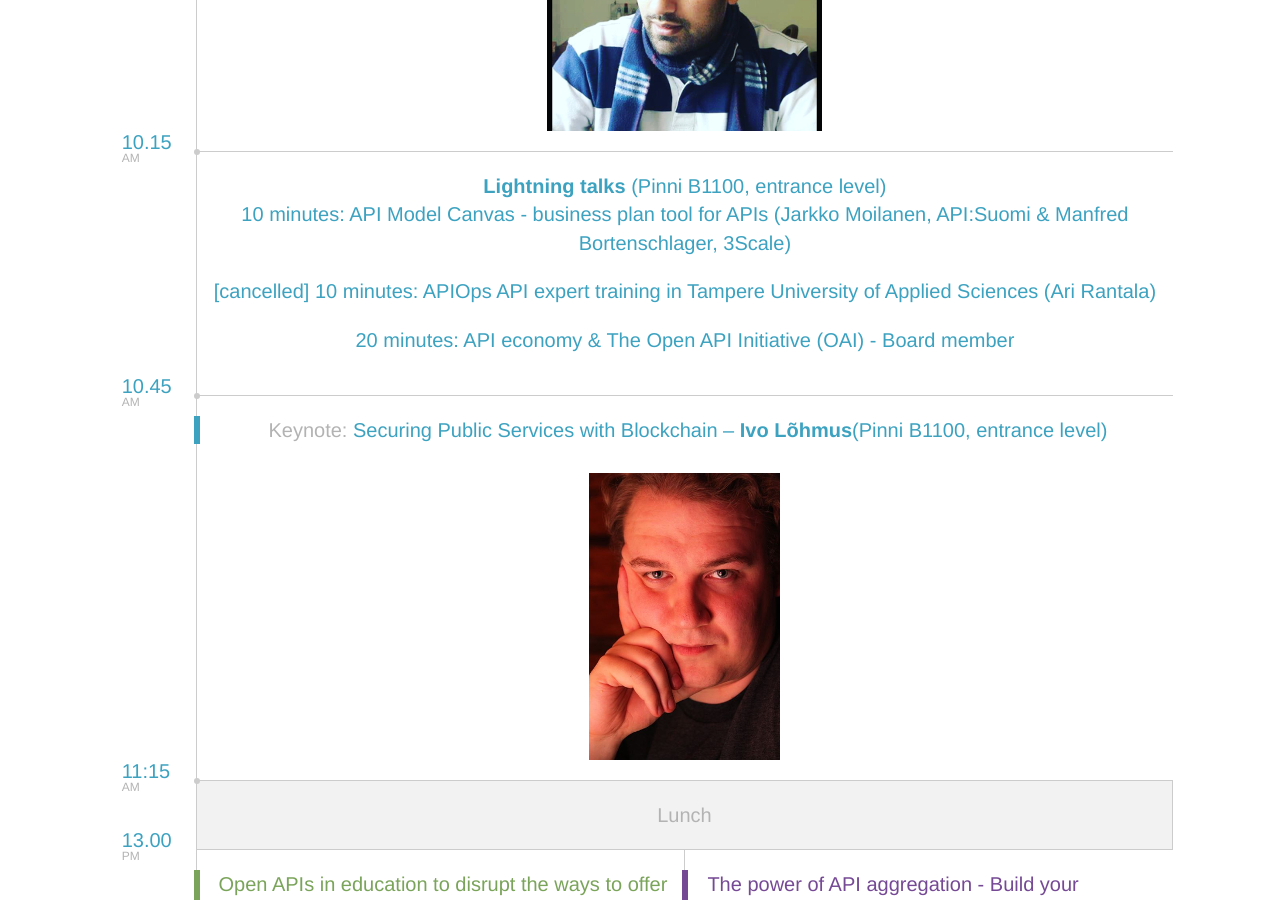
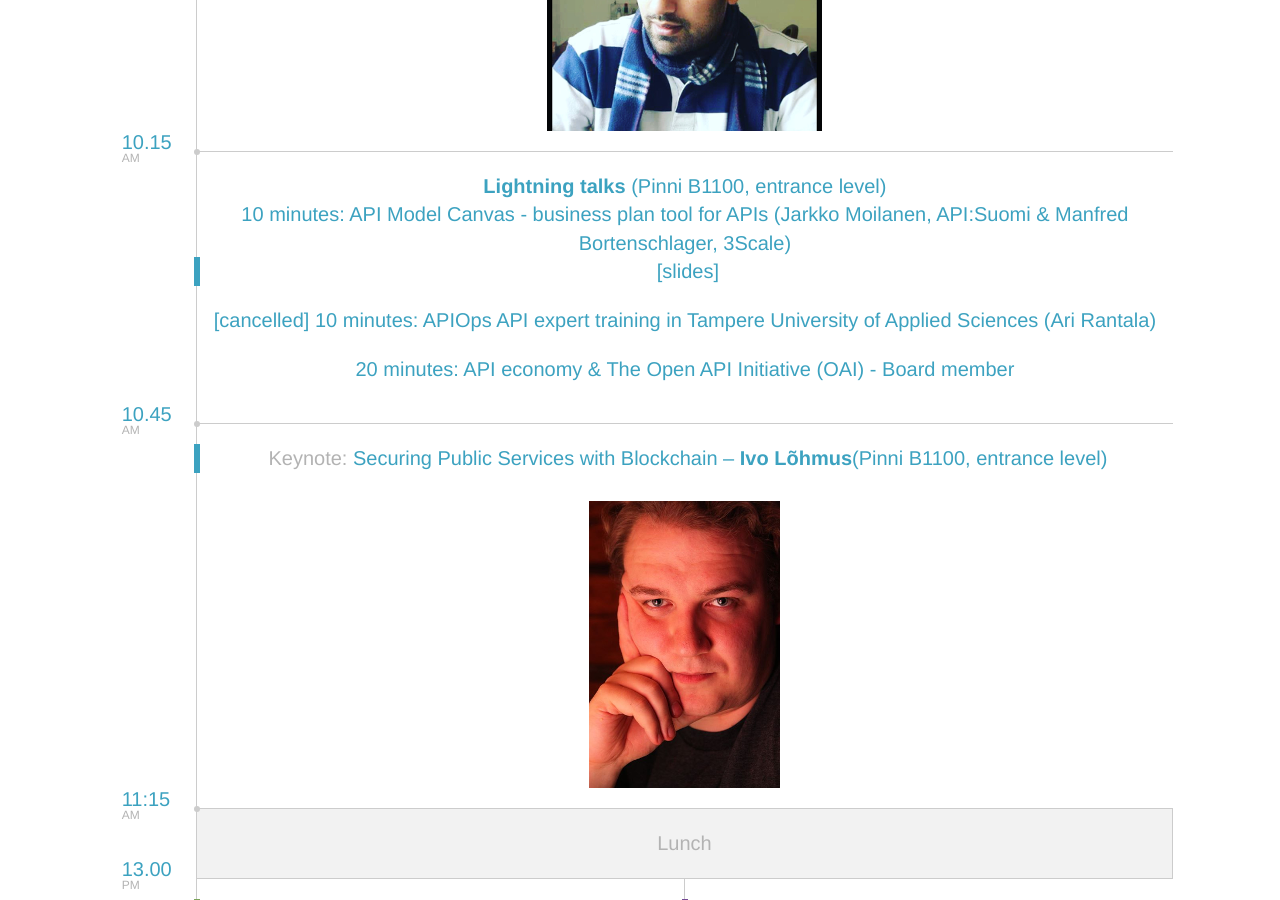
Before and after one commit to apidaysnordic/apidaysnordic.github.io, a Jekyll site: the page built from programme/index.md, in a window 1280 px wide and 900 px high, scrolled down 3869 px. Built offline with Jekyll 4.4.1, drawn with Linux system fonts in a browser that asks for light colours; some web fonts are replaced; comment, search, counter and statistics services are not loaded.

Commit message:
Update programme.html

```diff
--- a/_layouts/programme.html
+++ b/_layouts/programme.html
@@ -430,7 +430,7 @@
                     </div>
                     <div class="col-md-11 entry entry-first entry-keynote">
                         <strong>Lightning talks</strong> (Pinni B1100, entrance level)<br/>
-			<p>10 minutes: API Model Canvas - business plan tool for APIs (Jarkko Moilanen, API:Suomi & Manfred Bortenschlager, 3Scale)</p>
+			<p>10 minutes: API Model Canvas - business plan tool for APIs (Jarkko Moilanen, API:Suomi & Manfred Bortenschlager, 3Scale) <a href="https://speakerdeck.com/kyyberi/lightning-talk-api-model-canvas-business-plan-tool-for-apis" target="top">[slides]</a></p>
 			<p>[cancelled] 10 minutes: APIOps API expert training in Tampere University of Applied Sciences (Ari Rantala)</p>
 			<p>20 minutes: API economy & The Open API Initiative (OAI) - Board member</p>
 
```
